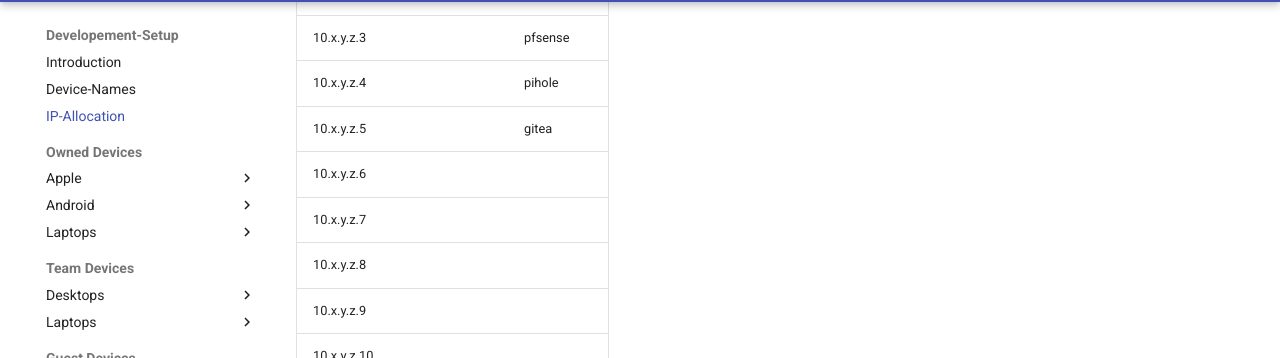
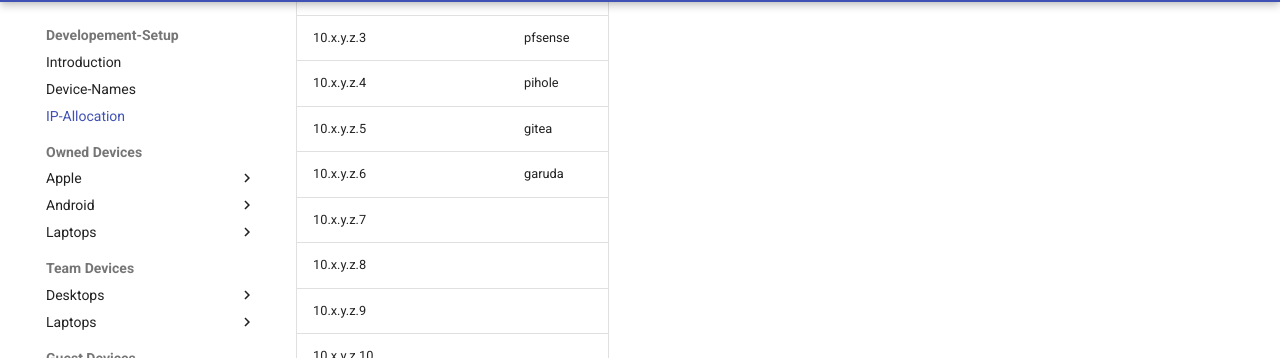
Before and after one commit to rohanbatrain/knowledge-base, an MkDocs documentation site: the page built from docs/Developement-Setup/IP-Allocation.md, in a window 1280 px wide and 900 px high, scrolled down 522 px. Shown: the part 94-452 px from the top of the window. Built offline with MkDocs 1.6.1 and Material for MkDocs 9.7.7, drawn with Linux system fonts in a browser that asks for light colours; nearby versions of some CDN libraries; library files that are not in the unit come from our copies; comment, search, counter and statistics services are not loaded.

Commit message:
Update IP-Allocation.md

```diff
--- a/docs/Developement-Setup/IP-Allocation.md
+++ b/docs/Developement-Setup/IP-Allocation.md
@@ -17,7 +17,7 @@ IP range : 10.x.y.z.1 to 10.x.y.z.254
 | 10.x.y.z.3    |                   |      pfsense   |
 | 10.x.y.z.4    |                   |    pihole  |
 | 10.x.y.z.5    |                   |     gitea |
-| 10.x.y.z.6    |                   |      |
+| 10.x.y.z.6    |                   |     garuda |
 | 10.x.y.z.7    |                   |      |
 | 10.x.y.z.8    |                   |      |
 | 10.x.y.z.9    |                   |      |
```
